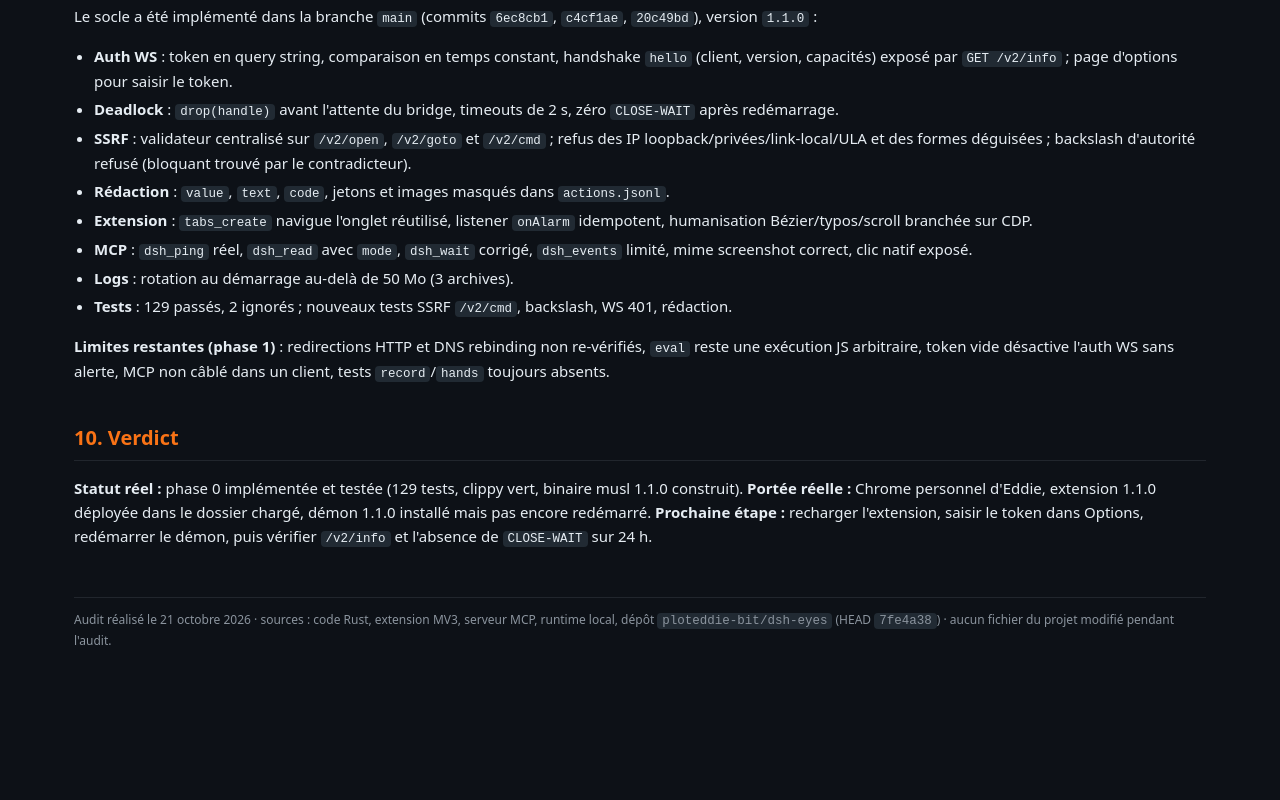
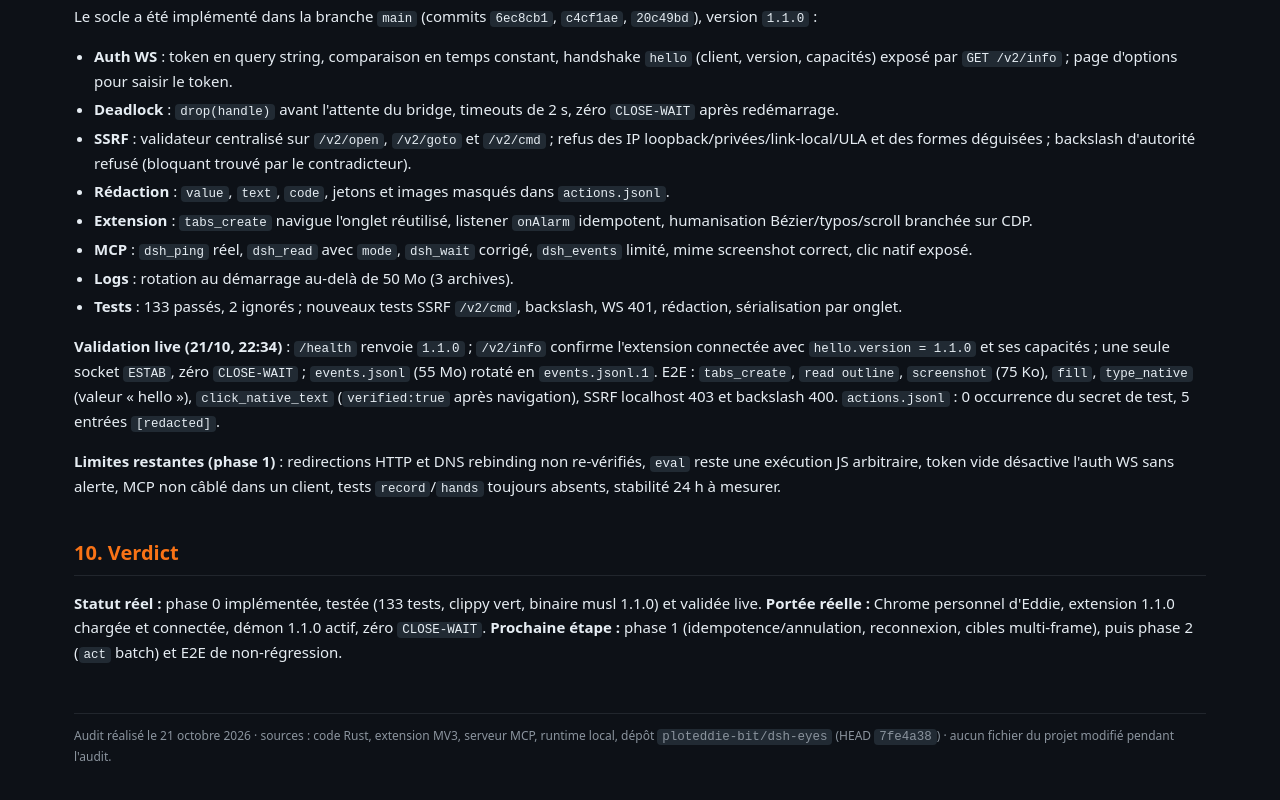
Before and after one commit to ploteddie-bit/dsh-eyes, a browser extension: page docs/audit-2026-10-21.html in a window 1280 px wide. Shown: the part 5837-6637 px from the top of the page. Before the commit the page ends 6567 px from the top, so only its background shows below. Drawn offline with Linux system fonts and the light colour scheme.

Commit message:
docs(v1.1.0): validation live phase 0, 133 tests, E2E et 0 CLOSE-WAIT

```diff
--- a/docs/audit-2026-10-21.html
+++ b/docs/audit-2026-10-21.html
@@ -230,12 +230,13 @@
     <li><b>Extension</b> : <code>tabs_create</code> navigue l'onglet réutilisé, listener <code>onAlarm</code> idempotent, humanisation Bézier/typos/scroll branchée sur CDP.</li>
     <li><b>MCP</b> : <code>dsh_ping</code> réel, <code>dsh_read</code> avec <code>mode</code>, <code>dsh_wait</code> corrigé, <code>dsh_events</code> limité, mime screenshot correct, clic natif exposé.</li>
     <li><b>Logs</b> : rotation au démarrage au-delà de 50 Mo (3 archives).</li>
-    <li><b>Tests</b> : 129 passés, 2 ignorés ; nouveaux tests SSRF <code>/v2/cmd</code>, backslash, WS 401, rédaction.</li>
+    <li><b>Tests</b> : 133 passés, 2 ignorés ; nouveaux tests SSRF <code>/v2/cmd</code>, backslash, WS 401, rédaction, sérialisation par onglet.</li>
   </ul>
-  <p><b>Limites restantes (phase 1)</b> : redirections HTTP et DNS rebinding non re-vérifiés, <code>eval</code> reste une exécution JS arbitraire, token vide désactive l'auth WS sans alerte, MCP non câblé dans un client, tests <code>record</code>/<code>hands</code> toujours absents.</p>
+  <p><b>Validation live (21/10, 22:34)</b> : <code>/health</code> renvoie <code>1.1.0</code> ; <code>/v2/info</code> confirme l'extension connectée avec <code>hello.version = 1.1.0</code> et ses capacités ; une seule socket <code>ESTAB</code>, zéro <code>CLOSE-WAIT</code> ; <code>events.jsonl</code> (55 Mo) rotaté en <code>events.jsonl.1</code>. E2E : <code>tabs_create</code>, <code>read outline</code>, <code>screenshot</code> (75 Ko), <code>fill</code>, <code>type_native</code> (valeur « hello »), <code>click_native_text</code> (<code>verified:true</code> après navigation), SSRF localhost 403 et backslash 400. <code>actions.jsonl</code> : 0 occurrence du secret de test, 5 entrées <code>[redacted]</code>.</p>
+  <p><b>Limites restantes (phase 1)</b> : redirections HTTP et DNS rebinding non re-vérifiés, <code>eval</code> reste une exécution JS arbitraire, token vide désactive l'auth WS sans alerte, MCP non câblé dans un client, tests <code>record</code>/<code>hands</code> toujours absents, stabilité 24 h à mesurer.</p>
 
   <h2>10. Verdict</h2>
-  <p><b>Statut réel :</b> phase 0 implémentée et testée (129 tests, clippy vert, binaire musl 1.1.0 construit). <b>Portée réelle :</b> Chrome personnel d'Eddie, extension 1.1.0 déployée dans le dossier chargé, démon 1.1.0 installé mais pas encore redémarré. <b>Prochaine étape :</b> recharger l'extension, saisir le token dans Options, redémarrer le démon, puis vérifier <code>/v2/info</code> et l'absence de <code>CLOSE-WAIT</code> sur 24 h.</p>
+  <p><b>Statut réel :</b> phase 0 implémentée, testée (133 tests, clippy vert, binaire musl 1.1.0) et validée live. <b>Portée réelle :</b> Chrome personnel d'Eddie, extension 1.1.0 chargée et connectée, démon 1.1.0 actif, zéro <code>CLOSE-WAIT</code>. <b>Prochaine étape :</b> phase 1 (idempotence/annulation, reconnexion, cibles multi-frame), puis phase 2 (<code>act</code> batch) et E2E de non-régression.</p>
 
   <footer>
     Audit réalisé le 21 octobre 2026 · sources : code Rust, extension MV3, serveur MCP, runtime local, dépôt <code>ploteddie-bit/dsh-eyes</code> (HEAD <code>7fe4a38</code>) · aucun fichier du projet modifié pendant l'audit.
```
Also changed, not shown: README.fr.md (+2 -2 lines), docs/cockpit.html (+1 -0 lines).
